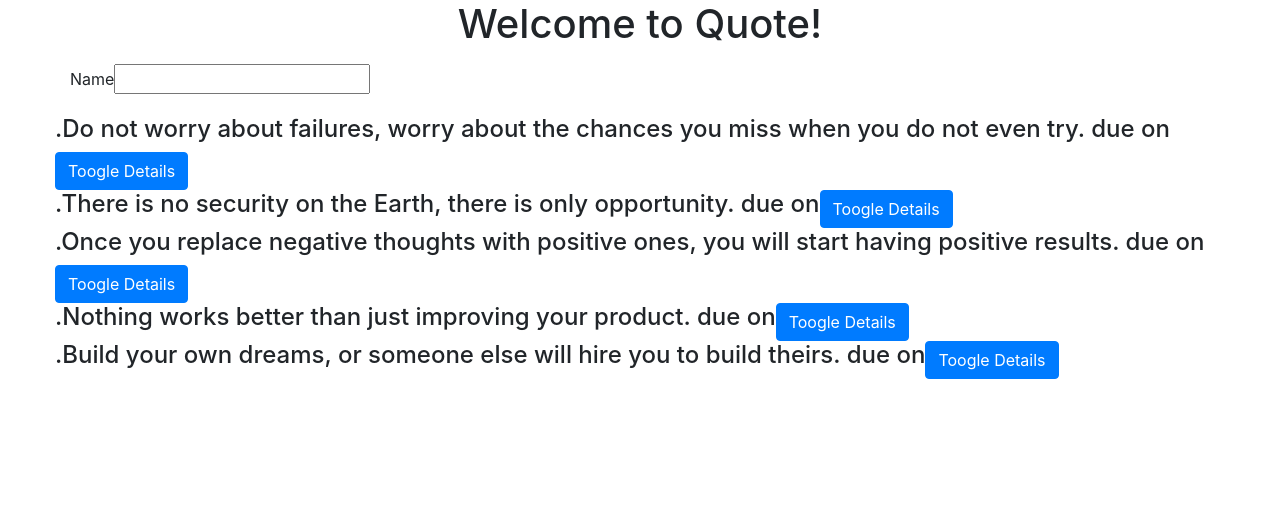
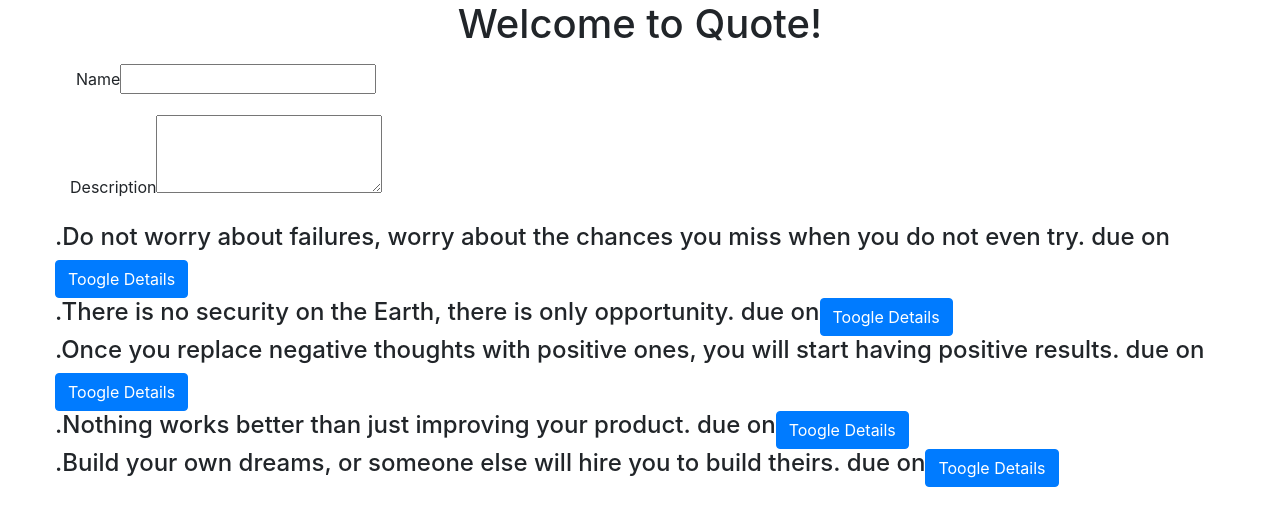
Before and after one commit to ugiriwabo/Quote, an Angular app: page / in a window 1280 px wide. Shown: the top 526 px of the page. Built offline with nearby package versions, Linux system fonts and the light colour scheme.

Commit message:
add form label description

```diff
--- a/src/app/quote-form/quote-form.component.html
+++ b/src/app/quote-form/quote-form.component.html
@@ -7,6 +7,11 @@
             <input type="text" id="name" required  >
           </div>
 
+          <div class="form-group">
+            <label for="description">Description</label>
+            <textarea  id="description" rows="3" required ></textarea>
+          </div>
+
 
 
         </form>
```
